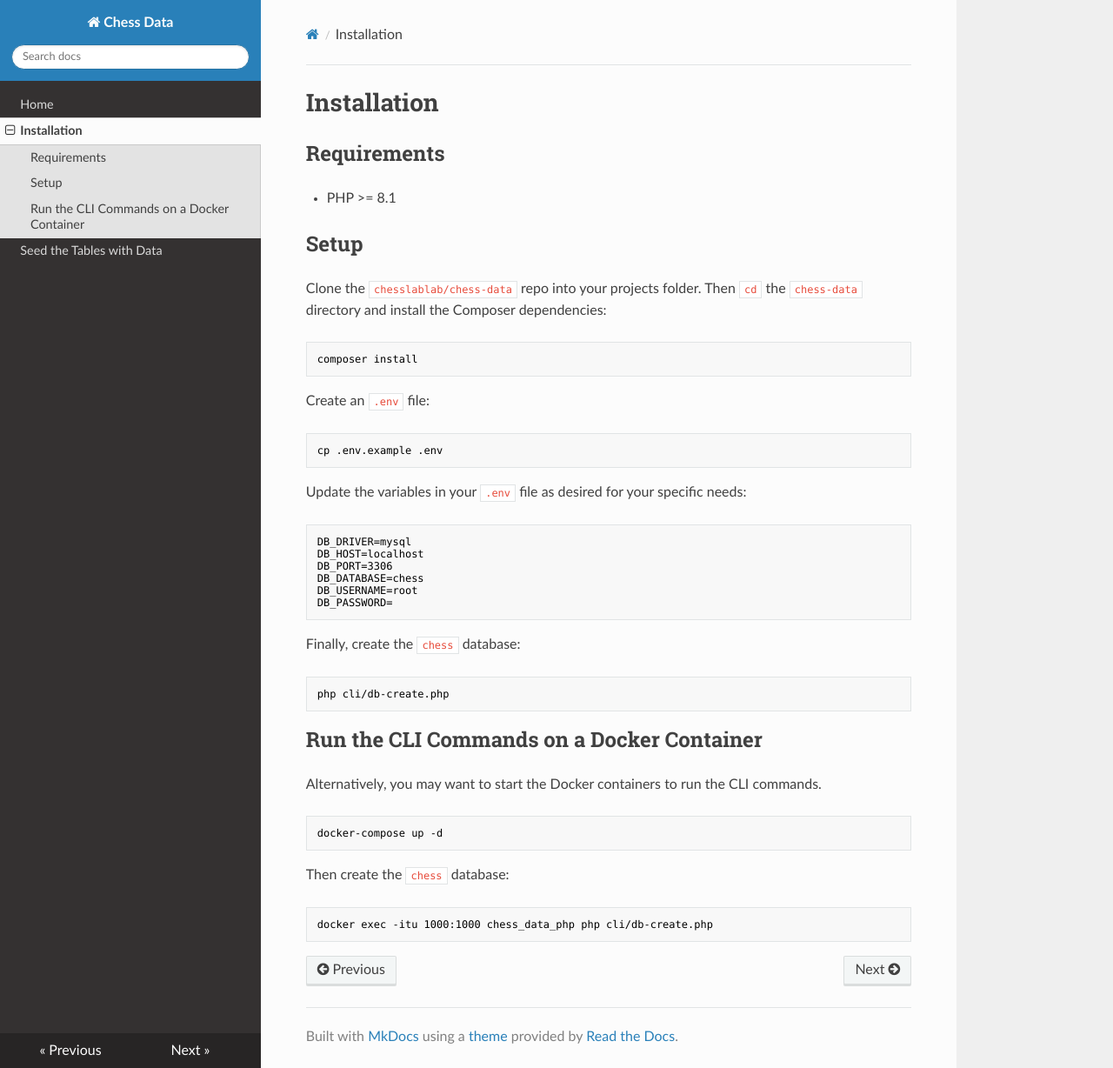
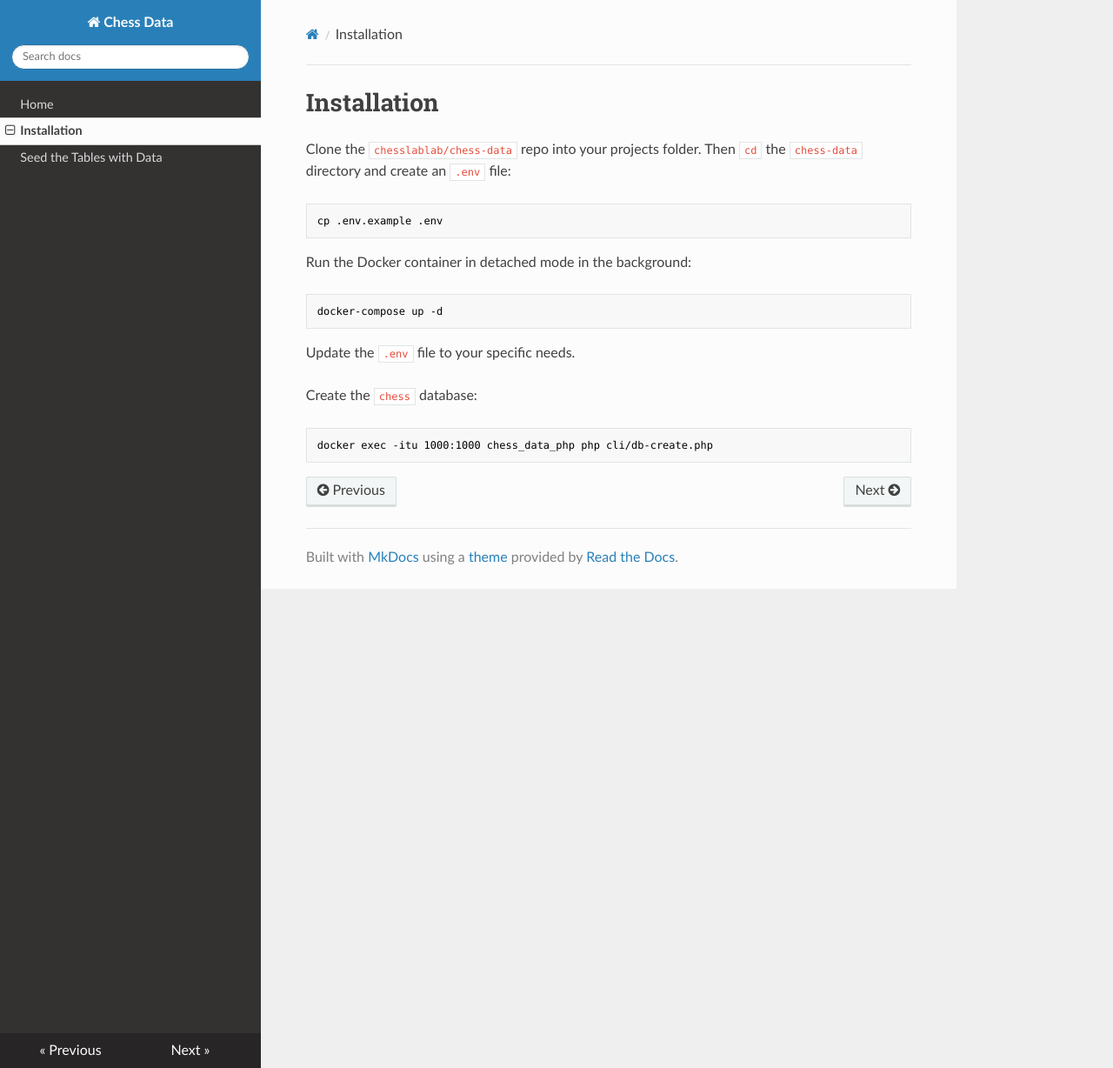
Before and after one commit to chesslablab/chess-data, an MkDocs documentation site: the page built from docs/installation.md, in a window 1280 px wide and 1228 px high. Shown: the whole window at 87% size. Built offline with MkDocs 1.6.1, drawn with Linux system fonts in a browser that asks for light colours; nearby versions of some CDN libraries.

Commit message:
Docker setup

````diff
--- a/docker-compose.yml
+++ b/docker-compose.yml
@@ -1,11 +1,13 @@
 services:
   php:
       build: .
+      user: 1000:1000
       container_name: chess_data_php
       restart: always
       volumes:
           - ./:/usr/share/chess-data
-          - ./docker/php/8.2/cli/php.ini:/usr/local/etc/php/php.ini
+          - /usr/share/nginx/chess-data/vendor
+          - ./docker/php/8.3/cli/php.ini:/usr/local/etc/php/php.ini
       working_dir: /usr/share/chess-data
   mysql:
       image: mysql:8.4
--- a/docs/installation.md
+++ b/docs/installation.md
@@ -1,49 +1,20 @@
 # Installation
 
-## Requirements
+Clone the `chesslablab/chess-data` repo into your projects folder. Then `cd` the `chess-data` directory and create an `.env` file:
 
-- PHP >= 8.1
-
-## Setup
-
-Clone the `chesslablab/chess-data` repo into your projects folder. Then `cd` the `chess-data` directory and install the Composer dependencies:
-
-```text
-composer install
-```
-
-Create an `.env` file:
-
-```text
+```txt
 cp .env.example .env
 ```
 
-Update the variables in your `.env` file as desired for your specific needs:
+Run the Docker container in detached mode in the background:
 
-```text
-DB_DRIVER=mysql
-DB_HOST=localhost
-DB_PORT=3306
-DB_DATABASE=chess
-DB_USERNAME=root
-DB_PASSWORD=
-```
-
-Finally, create the `chess` database:
-
-```text
-php cli/db-create.php
-```
-
-## Run the CLI Commands on a Docker Container
-
-Alternatively, you may want to start the Docker containers to run the CLI commands.
-
-```text
+```txt
 docker-compose up -d
 ```
 
-Then create the `chess` database:
+Update the `.env` file to your specific needs.
+
+Create the `chess` database:
 
 ```text
 docker exec -itu 1000:1000 chess_data_php php cli/db-create.php
````
Also changed, not shown: docs/seed-the-tables-with-data.md (+4 -4 lines), 4 other files.
